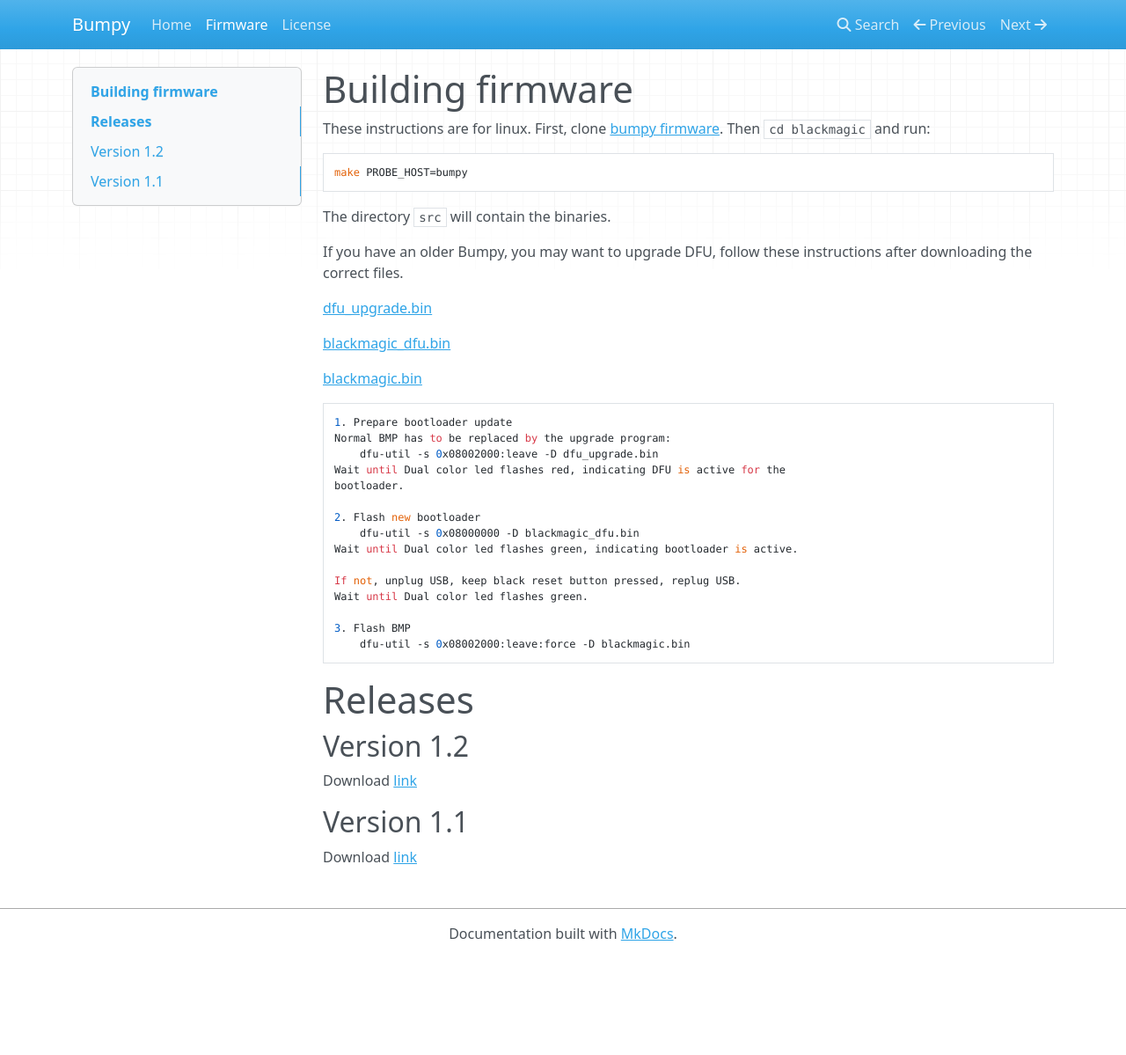
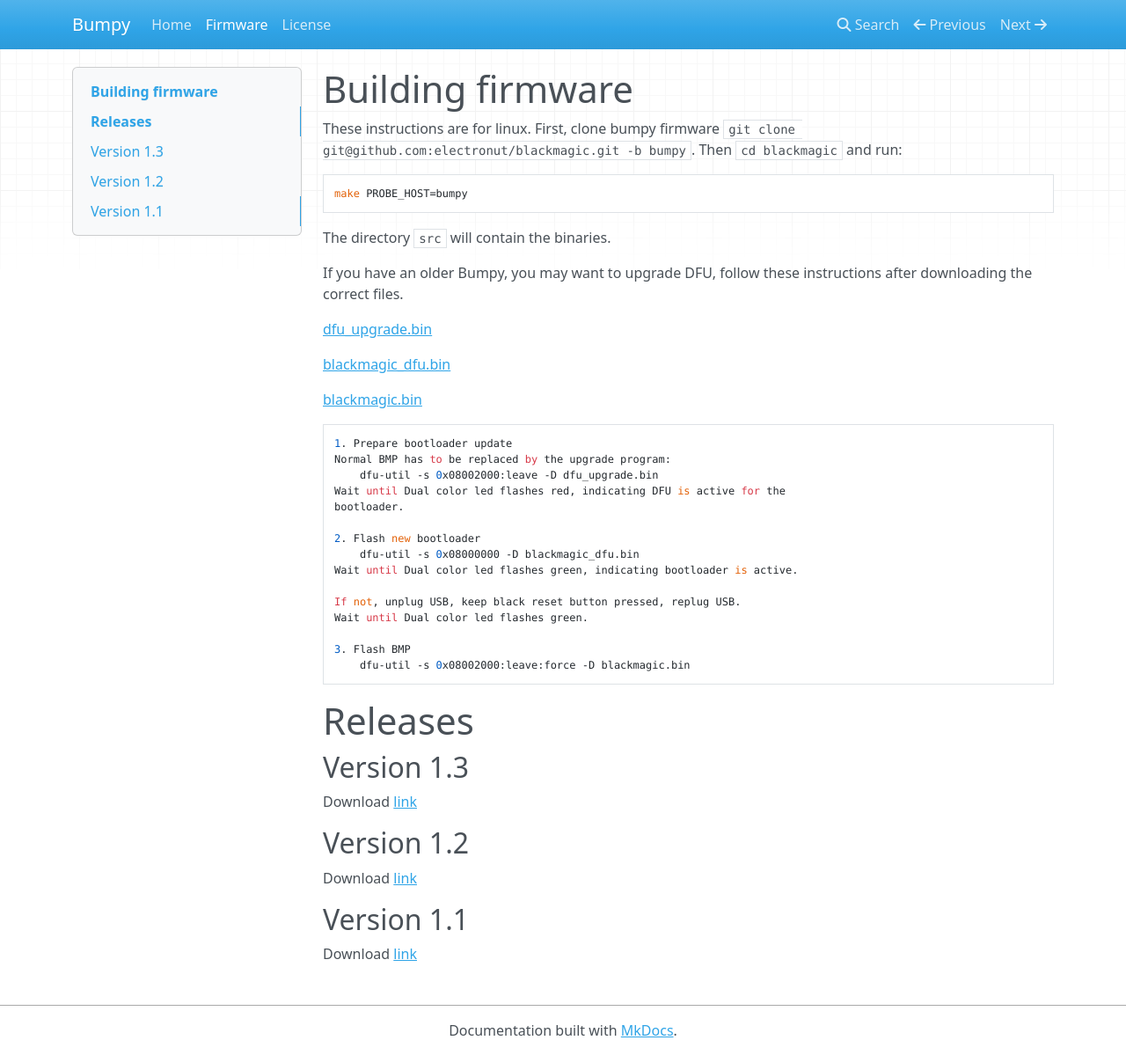
Before and after one commit to electronut/ElectronutLabs-Bumpy, an MkDocs documentation site: the page built from docs/firmware.md, in a window 1280 px wide and 1199 px high. Shown: the whole window at 88% size. Built offline with MkDocs 1.6.1, drawn with Linux system fonts in a browser that asks for light colours; nearby versions of some CDN libraries; a script that is not in the unit is left out.

Commit message:
new release

```diff
--- a/docs/firmware.md
+++ b/docs/firmware.md
@@ -1,6 +1,6 @@
 # Building firmware
 
-These instructions are for linux. First, clone [bumpy firmware](git@github.com:electronut/blackmagic.git). Then `cd blackmagic` and run:
+These instructions are for linux. First, clone bumpy firmware `git clone git@github.com:electronut/blackmagic.git -b bumpy`. Then `cd blackmagic` and run:
 
     make PROBE_HOST=bumpy
 
@@ -34,6 +34,10 @@
 
 # Releases
 
+## Version 1.3
+
+Download [link](https://github.com/electronut/ElectronutLabs-Bumpy/releases/download/v1.3/blackmagic.bin)
+
 ## Version 1.2
 
 Download [link](https://github.com/electronut/ElectronutLabs-Bumpy/releases/download/v1.2/blackmagic.bin)
```
Also changed, not shown: 1 other file.
